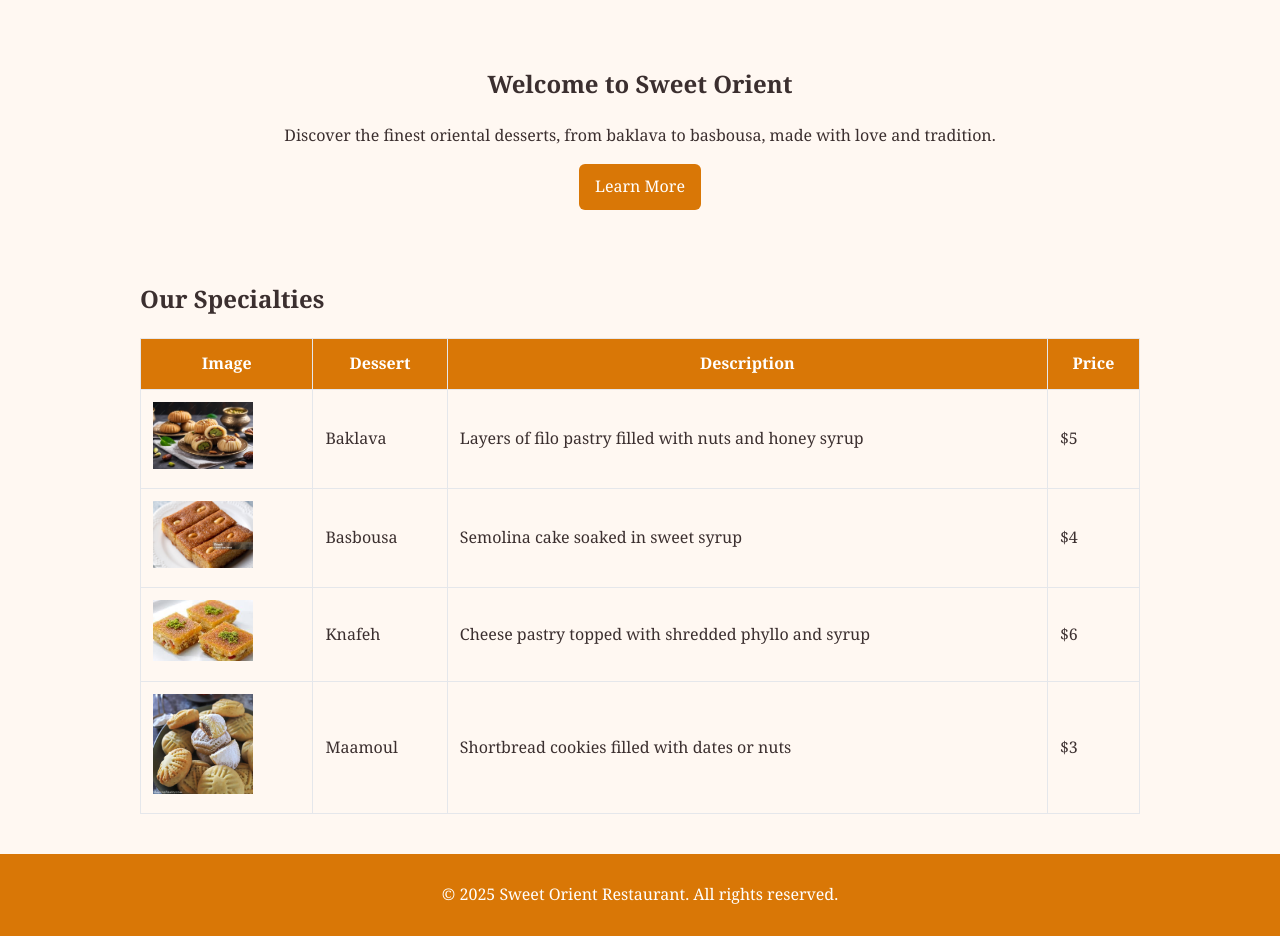
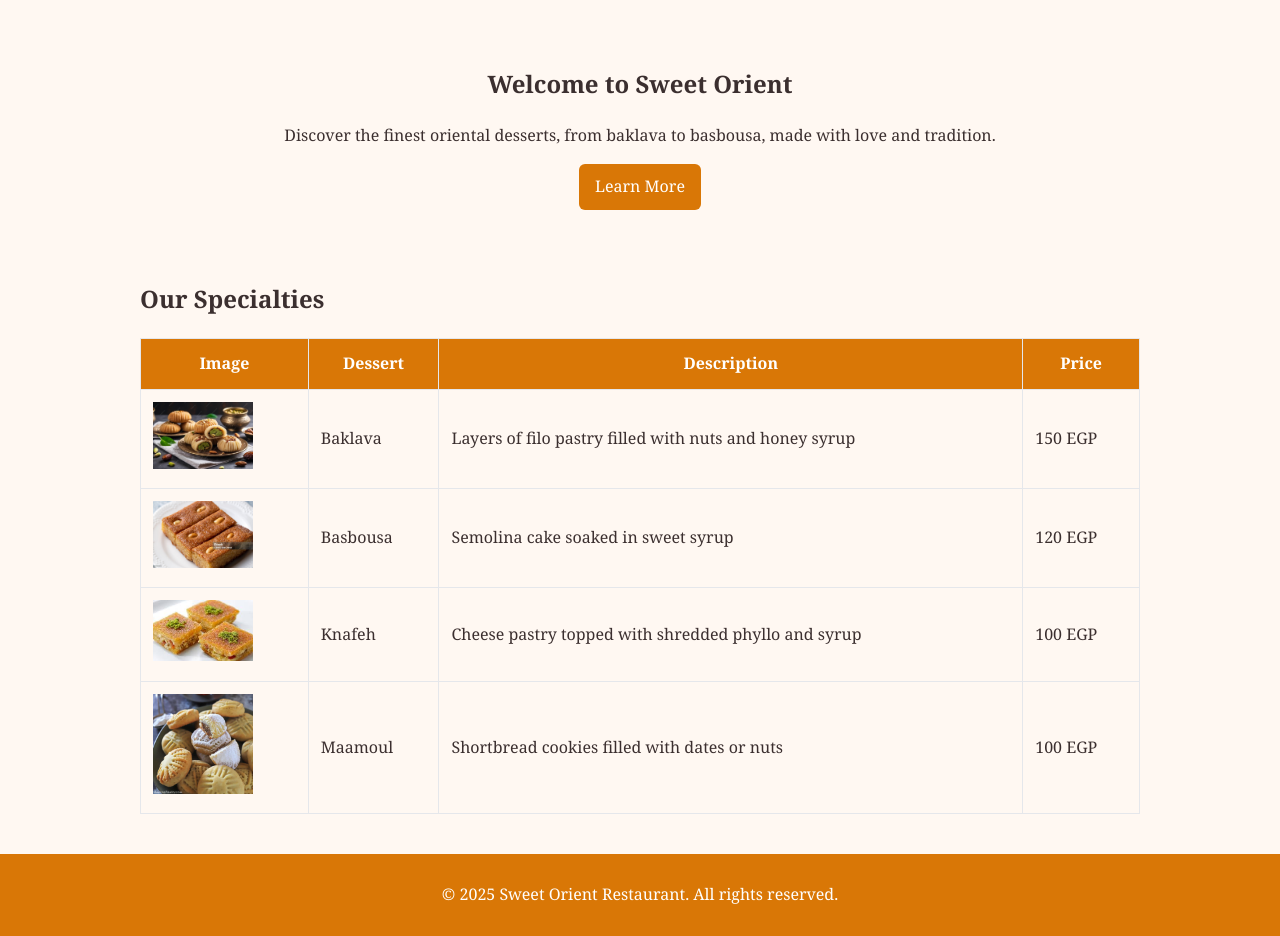
Before and after one commit to tecnologyh/orient-sweets, a plain HTML site: page index.html in a window 1280 px wide. Shown: the part 59-995 px from the top of the page. Drawn offline with Linux system fonts and the light colour scheme.

Commit message:
Update index.html

```diff
--- a/index.html
+++ b/index.html
@@ -43,25 +43,25 @@
             <td><img src="bak.png" alt="not found" width="100"></td>
               <td>Baklava</td>
               <td>Layers of filo pastry filled with nuts and honey syrup</td>
-              <td>$5</td>
+              <td>150 EGP</td>
             </tr>
             <tr>
             <td><img src="bas.jpg" alt="not found" width="100"></td>
               <td>Basbousa</td>
               <td>Semolina cake soaked in sweet syrup</td>
-              <td>$4</td>
+              <td>120 EGP</td>
             </tr>
             <tr>
                  <td><img src="kon.jfif" alt="not found" width="100"></td>
               <td>Knafeh</td>
               <td>Cheese pastry topped with shredded phyllo and syrup</td>
-              <td>$6</td>
+              <td>100 EGP</td>
             </tr>
             <tr>
                  <td><img src="maamoul-I.jpg" alt="not found" width="100"></td>
               <td>Maamoul</td>
               <td>Shortbread cookies filled with dates or nuts</td>
-              <td>$3</td>
+              <td>100 EGP</td>
             </tr>
           </tbody>
         </table>
@@ -74,4 +74,5 @@
     </div>
   </footer>
 </body>
+
 </html>
```
